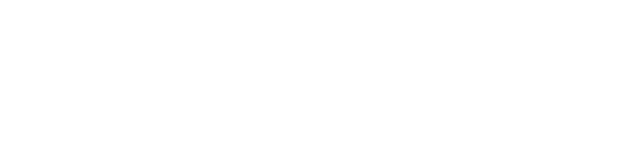
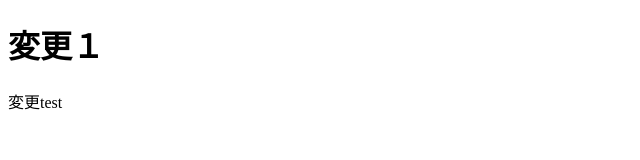
Before and after one commit to nobounds88/test, a plain HTML site: page index.html in a window 1280 px wide. Shown: the whole page, without its empty margins (0-640 px from the left). Drawn offline with Linux system fonts and the light colour scheme.

Commit message:
Update index.html
change1

```diff
--- a/index.html
+++ b/index.html
@@ -5,6 +5,7 @@
     <title>GitHubTest</title>
   </head>
   <body>
-
+    <h1>変更１</h1>
+    <p>変更test</p>
   </body>
 </html>
```
